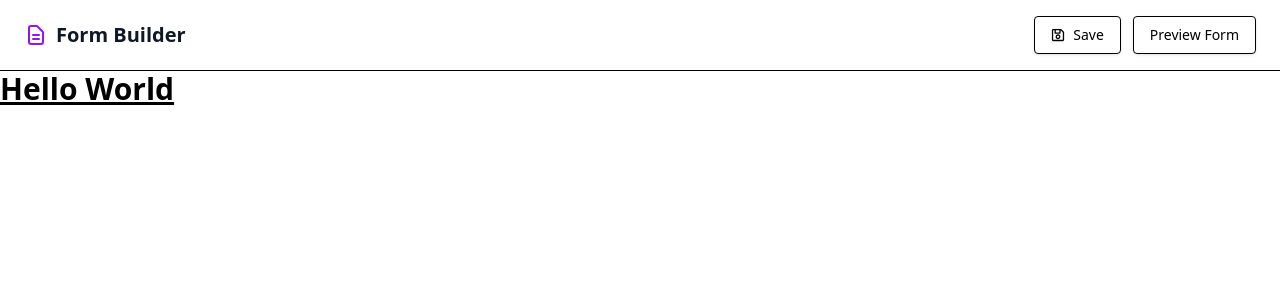
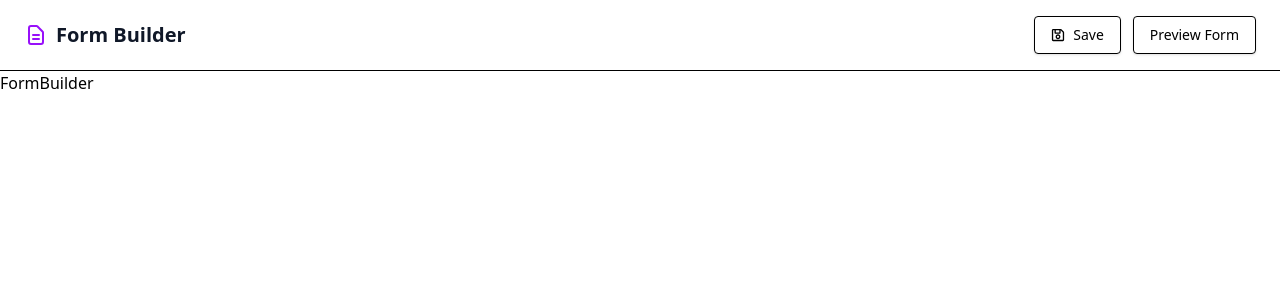
Before and after one commit to xquisite0/google-forms-clone, a React (Vite) app: page / in a window 1280 px wide. Shown: the top 300 px of the page. Built offline with nearby package versions, Linux system fonts and the light colour scheme.

Commit message:
Add FormBuilder & FormPreview pages

```diff
--- a/src/App.jsx
+++ b/src/App.jsx
@@ -1,5 +1,7 @@
 import { useState } from "react";
 import Navbar from "./components/Navbar";
+import FormBuilder from "./pages/FormBuilder";
+import FormPreview from "./pages/FormPreview";
 
 function App() {
   const [currentPage, setCurrentPage] = useState("FormBuilder");
@@ -7,7 +9,8 @@
   return (
     <div>
       <Navbar currentPage={currentPage} setCurrentPage={setCurrentPage} />
-      <h1 class="text-3xl font-bold underline">Hello World</h1>
+      {currentPage === "FormBuilder" && <FormBuilder />}
+      {currentPage === "FormPreview" && <FormPreview />}
     </div>
   );
 }
```
